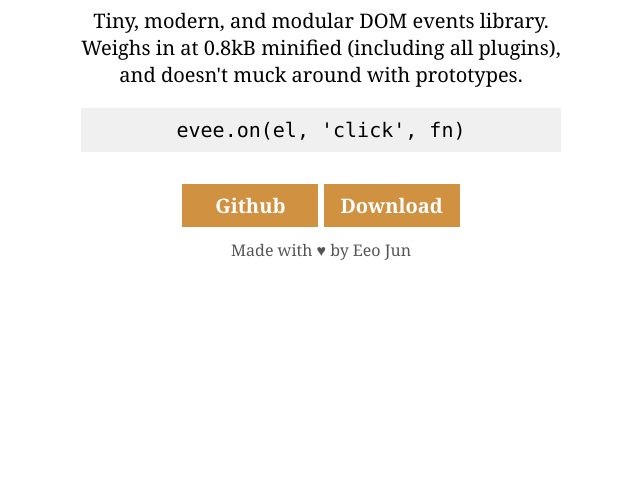
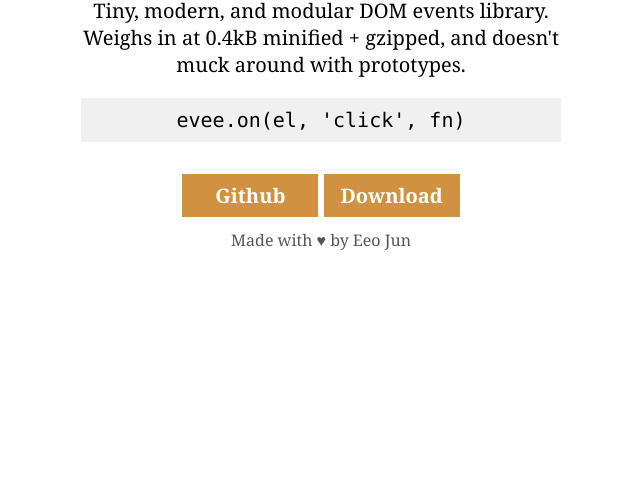
Before and after one commit to eugene-eeo/evee.js, a plain HTML site: page index.staging.html in a window 1280 px wide. Shown: the part 298-800 px from the top of the page, without its empty margins (319-959 px from the left). Drawn offline with Linux system fonts and the light colour scheme.

Commit message:
Update website

```diff
--- a/index.staging.html
+++ b/index.staging.html
@@ -24,7 +24,7 @@
 }
 img {
   display: block;
-  margin: 0.5em auto;
+  margin: 0 auto;
 }
 footer {
   font-size: 0.8em;
@@ -66,8 +66,8 @@
   <h1>evee.js</h1>
   <p>
     Tiny, modern, and modular DOM events library. Weighs
-    in at 0.8kB minified (including all plugins), and doesn't
-    muck around with prototypes.
+    in at 0.4kB minified + gzipped, and doesn't muck
+    around with prototypes.
   </p>
   <pre>evee.on(el, 'click', fn)</pre>
 
```
Also changed, not shown: index.html (+1 -1 lines).
